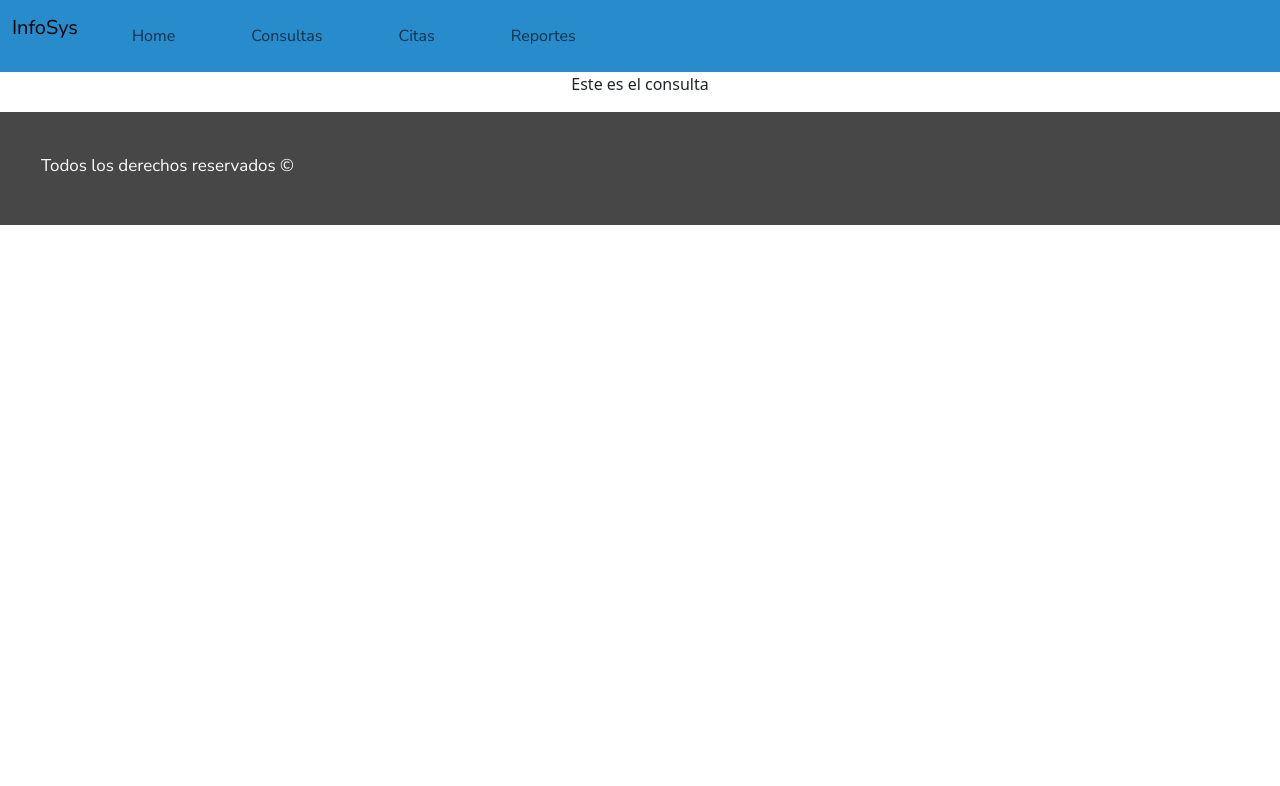
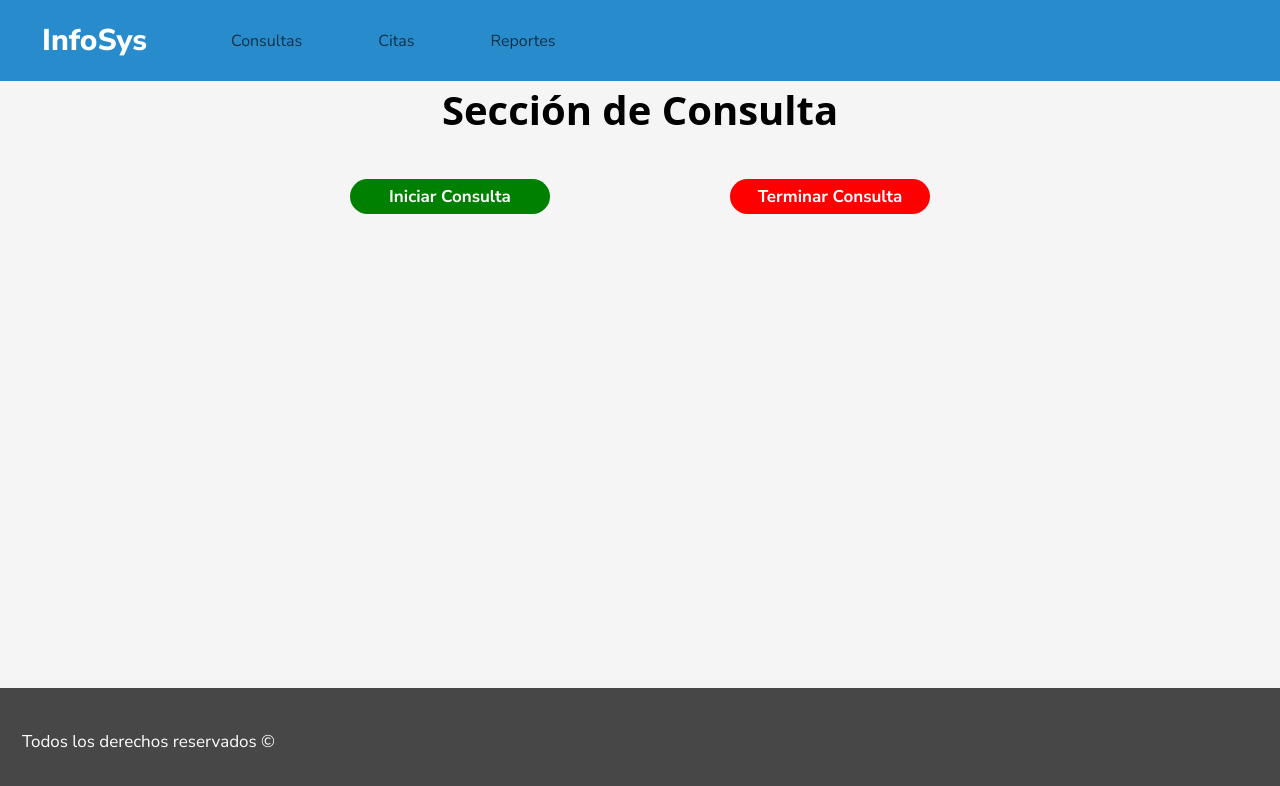
Before and after one commit to Brian-Esq/Consultorio-Medico-APS, a React (Create React App) app: page /consulta in a window 1280 px wide. Shown: the top 786 px of the page. Built offline with nearby package versions, Linux system fonts and the light colour scheme.

Commit message:
Estructurado

```diff
--- a/src/App.css
+++ b/src/App.css
@@ -1,19 +1,29 @@
-.App {
-  text-align: center;
+@import url('https://fonts.googleapis.com/css2?family=Nunito+Sans:wght@400;700;800&display=swap');
+
+html, body {
+  height: 100%;
+  margin: 0;
 }
 
-body{
+.App {
+  display: flex;
+  flex-direction: column;
+  min-height: 100vh;
+  text-align: center;
+  position: relative;
+  margin: 0;
+  background-color: whitesmoke;
+}
+
+body {
   margin: 0;
   font-family: 'Nunito Sans', sans-serif;
 }
 
-.BodyContent {
-  position: relative;
-  margin: 0;
-  min-height: 87hv;
+.mainCont {
+  flex: 1;
 }
 
-.mainCont{
-  height: 100%;
-  background-color: whitesmoke;
+footer {
+  text-align: center;
 }
--- a/src/App.tsx
+++ b/src/App.tsx
@@ -12,11 +12,13 @@ function App() {
     <main className="App">
       <BrowserRouter>
         <Header />
-        <Routes>
-          <Route path="/" element={<Home />} />
-          <Route path="/consulta" element={<Consulta />} />
-          <Route path="*" element={<Home />} />
-        </Routes>
+        <div className="mainCont">
+          <Routes>
+            <Route path="/" element={<Home />} />
+            <Route path="/consulta" element={<Consulta />} />
+            <Route path="*" element={<Home />} />
+          </Routes>
+        </div>
         <Footer />
       </BrowserRouter>
     </main>
--- a/src/Componentes/Footer/footer.css
+++ b/src/Componentes/Footer/footer.css
@@ -22,5 +22,5 @@ Footer
     margin-top: 15px;
     margin-bottom: 20px;
     display: flex;
-    justify-content: center;
+    justify-content: left;
   }
--- a/src/Componentes/Footer/footer.tsx
+++ b/src/Componentes/Footer/footer.tsx
@@ -3,7 +3,6 @@ import "bootstrap/dist/css/bootstrap.min.css";
 import Container from 'react-bootstrap/Container';
 import Row from 'react-bootstrap/Row';
 import Col from 'react-bootstrap/Col';
-import { Link } from "react-router-dom";
 
 function Footer(){
     return(
@@ -11,11 +10,10 @@ function Footer(){
             <Container fluid>
                 <Row>
                     <Row><p></p></Row>
-                    <Col xs={3} md={3} className="txt">
-                    <p>Todos los derechos reservados ©</p>
+                    <Col xs={6} className="txt">
+                        <p>Todos los derechos reservados ©</p>
                     </Col>
-                    <Col xs={3} md={6}></Col>
-                    <Col xs={6} md={3}></Col>
+                    <Col xs={6}></Col>
                 </Row>
             </Container>
         </div>
--- a/src/Componentes/Header/header.css
+++ b/src/Componentes/Header/header.css
@@ -5,13 +5,12 @@
     font-family: 'Nunito Sans', sans-serif;
   }
 
-.navigWords{
+.navWords{
     font-weight: 800;
     color: White;
     text-align: center;
     font-size: 20px;
     margin: 5px 30px;
-    text-decoration-line: none;
   }
 
 .underline-link {
@@ -37,3 +36,11 @@
 .bot{
   text-align: center;
 }
+
+.brandName{
+  font-weight: 800;
+  color: White;
+  text-align: center;
+  font-size: 30px;
+  margin: 5px 30px;
+}
--- a/src/Componentes/Header/header.tsx
+++ b/src/Componentes/Header/header.tsx
@@ -8,14 +8,13 @@ function Header(){
         <div className="App-header">
             <Navbar collapseOnSelect expand="lg">
                 <Container fluid>
-                <Navbar.Brand href='/'><p>InfoSys</p></Navbar.Brand>
+                <Navbar.Brand href='/'><p className='brandName'>InfoSys</p></Navbar.Brand>
                 <Navbar.Toggle aria-controls="responsive-navbar-nav" />
                     <Navbar.Collapse id="responsive-navbar-nav">
                         <Nav className="me-auto resNavBar">
-                            <Nav.Link href="/" className="navigWords underline-link">Home</Nav.Link >
-                            <Nav.Link href='/consulta' className="navigWords underline-link">Consultas</Nav.Link >
-                            <Nav.Link href='/' className="navigWords underline-link">Citas</Nav.Link >
-                            <Nav.Link href='/' className="navigWords underline-link">Reportes</Nav.Link >
+                            <Nav.Link href='/consulta' className="navWords underline-link">Consultas</Nav.Link >
+                            <Nav.Link href='/' className="navWords underline-link">Citas</Nav.Link >
+                            <Nav.Link href='/' className="navWords underline-link">Reportes</Nav.Link >
                         </Nav>
                     </Navbar.Collapse>
                 </Container>
--- a/src/Pages/Consulta/consulta.css
+++ b/src/Pages/Consulta/consulta.css
@@ -0,0 +1,47 @@
+@import url('https://fonts.googleapis.com/css2?family=Nunito+Sans:wght@400;700;800&display=swap');
+
+.consultaTitle{
+    margin-top: 20px;
+    margin-bottom: 20px;
+}
+
+.consTitle{
+    font-weight: 800;
+    color: black;
+    text-align: center;
+    font-size: 40px;
+    margin: 5px 30px;
+}
+
+.initCons{
+    background-color: green;
+    font-weight: bold;
+    font-family: 'Nunito Sans', sans-serif;
+    color: white;
+    width: 200px;
+    height: 35px;
+    border-radius: 20px;
+    font-size: 17px;
+    border: none;
+    margin-top: 20px;
+    margin-bottom: 20px;
+  }
+
+  .finCons{
+    background-color: red;
+    font-weight: bold;
+    font-family: 'Nunito Sans', sans-serif;
+    color: white;
+    width: 200px;
+    height: 35px;
+    border-radius: 20px;
+    font-size: 17px;
+    border: none;
+    margin-top: 20px;
+    margin-bottom: 20px;
+  }
+
+  .buttons{
+    margin-top: 40px;
+    margin-bottom: 40px;
+  }
--- a/src/Pages/Consulta/consulta.tsx
+++ b/src/Pages/Consulta/consulta.tsx
@@ -1,8 +1,28 @@
+import React from 'react';
+import Container from 'react-bootstrap/Container';
+import Row from 'react-bootstrap/Row';
+import Col from 'react-bootstrap/Col';
+import './consulta.css';
+
 function Consulta(){
     return(
-        <footer>
-            <p>Este es el consulta</p>
-        </footer>
+        <Container className="consultaPage">
+            <Row className='consultaTitle'>
+                <Col>
+                    <h1 className='consTitle'>Sección de Consulta</h1>
+                </Col>
+            </Row>
+            <Row className='buttons'>
+                <Col xs={12} md={2}></Col>
+                <Col xs={12} md={4}>
+                    <button className="initCons">Iniciar Consulta</button>
+                </Col>
+                <Col xs={12} md={4}>
+                    <button className="finCons">Terminar Consulta</button>
+                </Col>
+                <Col xs={12} md={2}></Col>
+            </Row>
+        </Container>
     )
 }
 
--- a/src/Pages/Home/home.css
+++ b/src/Pages/Home/home.css
@@ -0,0 +1,30 @@
+@import url('https://fonts.googleapis.com/css2?family=Nunito+Sans:wght@400;700;800&display=swap');
+
+.sysTitle {
+    font-weight: 800;
+    color: rgb(25, 16, 152);
+    text-align: center;
+    font-size: 40px;
+    margin: 5px 30px;
+}
+
+.welcome {
+    font-weight: 800;
+    color: rgb(4, 2, 33);
+    text-align: center;
+    font-size: 30px;
+    margin: 5px 30px;
+}
+
+.homeDiv{
+    display: flex;
+    justify-content: center;
+    align-items: center;
+}
+
+.middleDiv {
+    justify-content: center;
+    align-items: center;
+    vertical-align: middle;
+    margin: 40px;
+}
--- a/src/Pages/Home/home.tsx
+++ b/src/Pages/Home/home.tsx
@@ -1,9 +1,25 @@
+import React from 'react';
+import './home.css';
+import Container from 'react-bootstrap/Container';
+import Row from 'react-bootstrap/Row';
+import Col from 'react-bootstrap/Col';
 
 function Home(){
     return(
-        <footer>
-            <p>Este es el Home</p>
-        </footer>
+        <main className='homeDiv'>
+            <Container className='middleDiv'>
+                <Row>
+                    <Col>
+                        <h2 className='welcome'>Bienvenidos a</h2>
+                    </Col>
+                </Row>
+                <Row>
+                    <Col>
+                        <h1 className='sysTitle'>InfoSys</h1>
+                    </Col>
+                </Row>
+            </Container>
+        </main>
     )
 }
 
--- a/src/Pages/Login/login.tsx
+++ b/src/Pages/Login/login.tsx
@@ -1,9 +1,9 @@
 
 function Login(){
     return(
-        <footer>
+        <div>
             <p>Este es el footer</p>
-        </footer>
+        </div>
     )
 }
 
```
